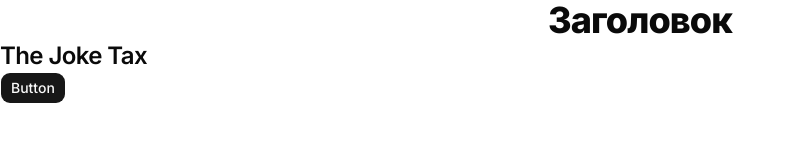
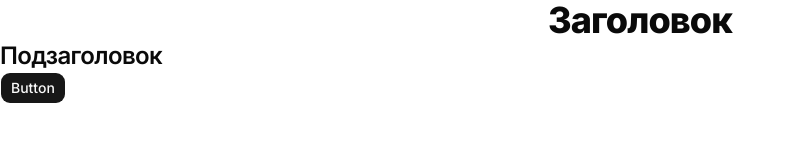
Before and after one commit to bombin78/nextjs16-fullstack-demo, a Next.js app: page / in a window 1280 px wide. Shown: the top 160 px of the page, without its empty margins (0-794 px from the left). Built offline with nearby package versions, Linux system fonts and the light colour scheme.

Commit message:
fix H3 typography

```diff
--- a/components/ui/typography-h3.tsx
+++ b/components/ui/typography-h3.tsx
@@ -5,7 +5,7 @@ export function TypographyH3({
 }: PropsType) {
   return (
     <h3 className="scroll-m-20 text-2xl font-semibold tracking-tight">
-      The Joke Tax
+      {children}
     </h3>
   )
 }
```
